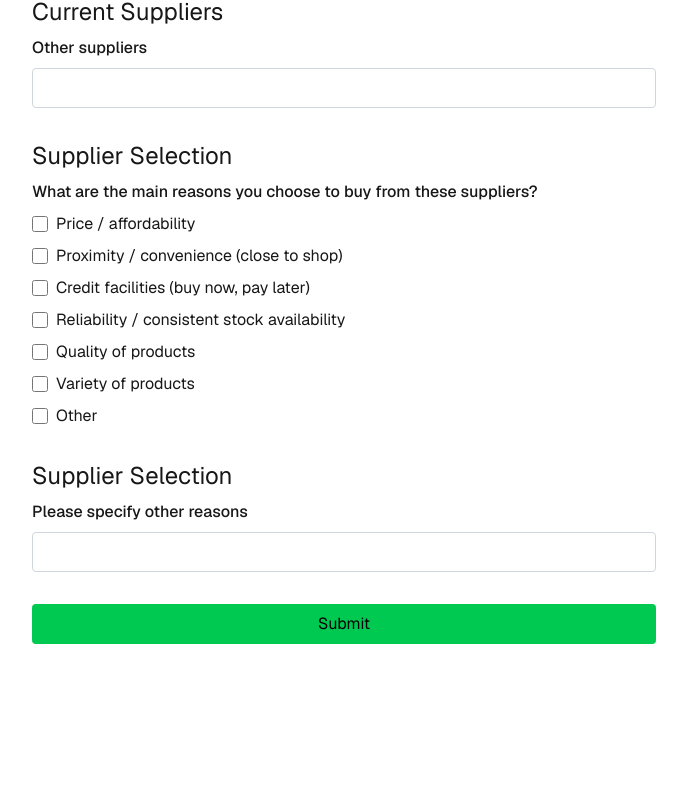
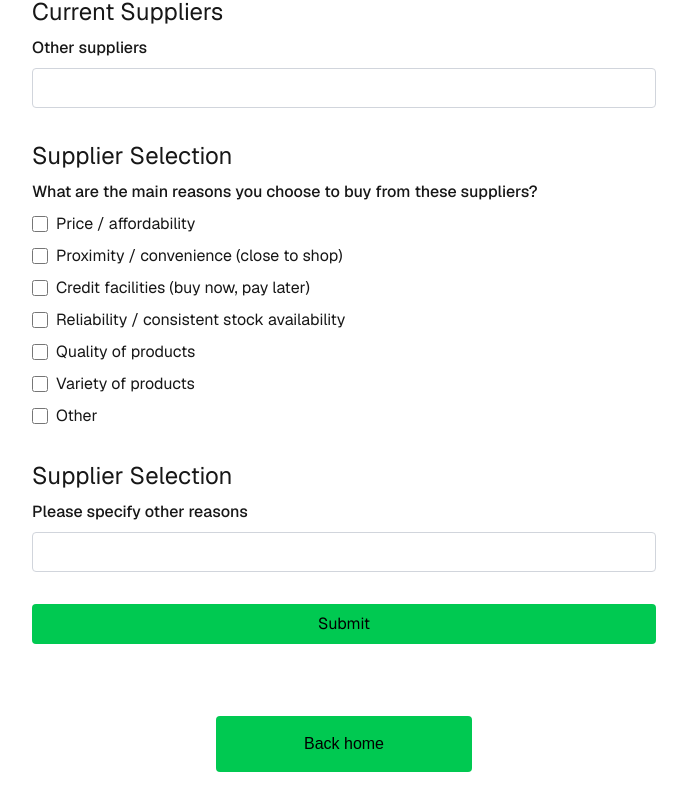
Before and after one commit to tony2tones/spazahub-questionnaire, a Next.js app: page /supplier-questions in a window 1280 px wide. Shown: the part 3674-4478 px from the top of the page, without its empty margins (296-983 px from the left). Before the commit the page ends 4390 px from the top, so only its background shows below. Built offline with nearby package versions, Linux system fonts and the light colour scheme; no server answers.

Commit message:
Updated styles added back home button

```diff
--- a/src/app/components/Questionaire.tsx
+++ b/src/app/components/Questionaire.tsx
@@ -9,6 +9,7 @@ import { supabase } from "../lib/superbaseClient";
 import { useQuestionnaireStore } from "@/app/store/questionnaire";
 import Button from "@/components/ui/Button";
 import LoaderComponent from "@/components/ui/LoaderRename";
+import NavMenu from "@/components/ui/NavMenu";
 
 interface QuestionnaireProps {
   spazaQuestions: Question[];
@@ -67,14 +68,15 @@ export function Questionnaire({
     return emailRegex.test(email) || "Please enter a valid email address";
   };
 
-  const validateMobile = (value: string) => {
+  const validateMobile = (value: unknown) => {
+    const v = typeof value === "string" ? value : String(value ?? "");
     // If the field is empty, it's valid (not required)
-  if (!value || value.trim() === "") {
+    if (!v || v.trim() === "") {
       return true;
     }
 
     // Only validate format if a value is provided
-  const cleaned = value.replace(/\D/g, "");
+    const cleaned = v.replace(/\D/g, "");
 
     if (cleaned.startsWith("27")) {
       if (cleaned.length !== 11) {
@@ -229,6 +231,7 @@ export function Questionnaire({
                 <span className="pl-2"> Registration Info</span>
               </div>
             </div>
+            <NavMenu />
           </div>
         )}
 
@@ -237,16 +240,6 @@ export function Questionnaire({
             <div className="mb-4 p-4 bg-green-100 text-green-800 border border-green-300 rounded">
               <p>Thank you for submitting the Company questions!</p>
             </div>
-            {nextStepUrl && (formSubmitted || stepCompleted) && (
-              <div className="pt-3">
-                <Link
-                  href={nextStepUrl}
-                  className="p-4 bg-green-500 text-black rounded hover:bg-green-600"
-                >
-                  Click to Continue to Next Step Registration questions
-                </Link>
-              </div>
-            )}
           </div>
         )}
 
--- a/src/app/page.tsx
+++ b/src/app/page.tsx
@@ -1,7 +1,11 @@
+'use client';
 import CartIcon from "@/components/ui/icons/CartIcon";
+import Image from "next/image";
 import Link from "next/link";
+import { useRouter } from "next/navigation";
 
 export default function Home() {
+  const router = useRouter();
   return (
     <section className="flex flex-col items-center justify-center gap-8 px-4 py-8 text-center">
       {/* Title */}
@@ -48,6 +52,18 @@ export default function Home() {
           The SpazaHub questionnaire is designed to understand the real needs and daily challenges of Spaza Shop owners. By gathering this information, SpazaHub aims to create practical solutions that help shop owners grow their business, access better Financial Support, and build stronger connections with suppliers. Our goal is to use these insights to drive real change and support sustainable growth within the Spaza shop industry.
         </article>
       </div>
+      <span className="flex items-center whitespace-nowrap">
+          Spaza<span className="text-green-500">Hub</span>
+          <CartIcon width={70} height={70} color="#00c950" />
+        </span>
+      <Image
+        src="/spazahub-logo.png"
+        alt="SpazaHub Logo"
+        width={150}
+        height={150}
+        onClick={() => router.push("/")}
+      />
+
     </section>
   );
 }
--- a/src/app/supplier-questions/page.tsx
+++ b/src/app/supplier-questions/page.tsx
@@ -1,6 +1,7 @@
 import { Questionnaire } from "@/app/components/Questionaire";
 import { SpazaSupplierQuestions } from "../spazaHub-questions/supplier-questions";
 import CartIcon from "@/components/ui/icons/CartIcon";
+import NavMenu from "@/components/ui/NavMenu";
 
 export default function SupplierQuestionsPage() {
   return (
@@ -18,6 +19,9 @@ export default function SupplierQuestionsPage() {
           isLinkedQuestionnaire={false}
           nextStepUrl="/"
           />
+          <div className="flex justify-center align-middle w-3xs">
+          <NavMenu />
+          </div>
     </div>
   );
 }
--- /dev/null
+++ b/src/components/ui/NavMenu.tsx
@@ -0,0 +1,22 @@
+import Link from "next/link";
+
+export default function NavMenu({ nextStepUrl }: { nextStepUrl?: string }) {
+  return (
+    <div className="flex flex-col gap-2 w-full text-center hover:cursor-pointer">
+      {nextStepUrl && (
+        <Link
+          href={nextStepUrl}
+          className="p-4 bg-green-500 text-black rounded hover:bg-green-600"
+        >
+          Click to Continue to Next Step Registration questions
+        </Link>
+      )}
+      <Link
+        href={"/"}
+        className="p-4 bg-green-500 text-black rounded hover:bg-green-600"
+      >
+        Back home
+      </Link>
+    </div>
+  );
+}
```
Lines whose indentation alone changed are shown as unchanged.
